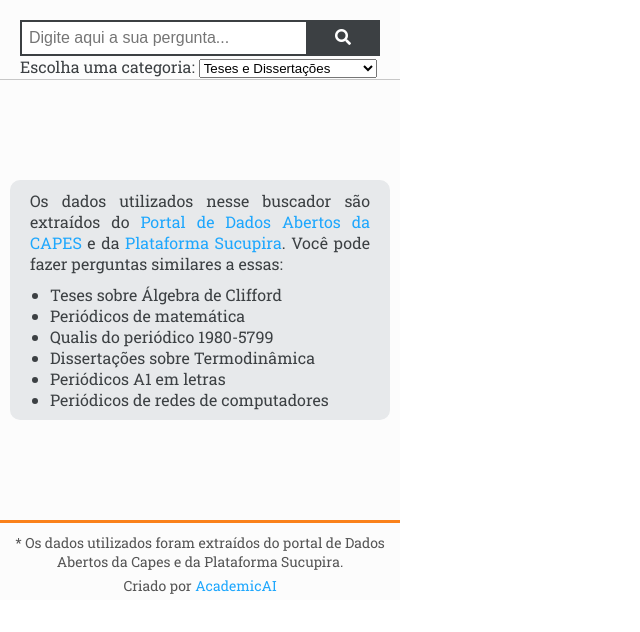
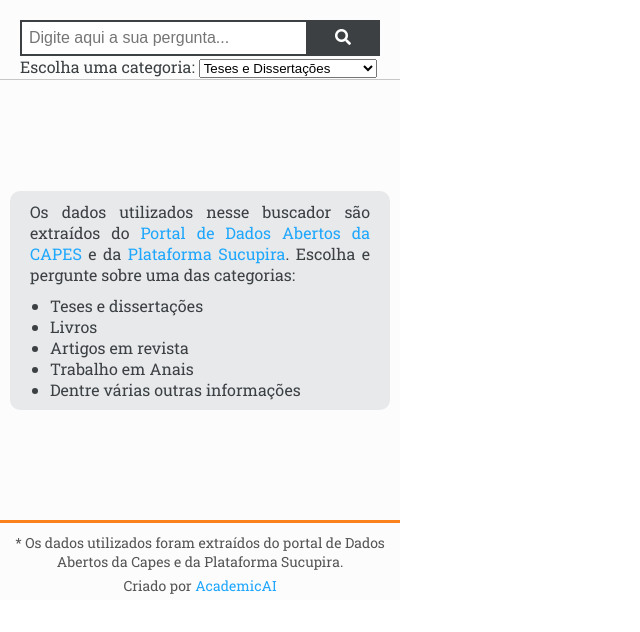
Before and after one commit to ApoenaX/buscador-academico, a React (Create React App) app: page / in a window 1280 px wide. Shown: the top 632 px of the page, without its empty margins (0-640 px from the left). Built offline with nearby package versions, Linux system fonts and the light colour scheme; what miragejs would draw is missing.

Commit message:
:memo: docs: atualizada descrição da ferramenta

```diff
--- a/src/Content.js
+++ b/src/Content.js
@@ -20,17 +20,16 @@ const welcome = (
 				>
 					Plataforma Sucupira
 				</a>
-				. Você pode fazer perguntas similares a essas:
+				. Escolha e pergunte sobre uma das categorias:
 			</p>
 		</div>
 
 		<ul className='examples'>
-			<li>Teses sobre Álgebra de Clifford</li>
-			<li>Periódicos de matemática</li>
-			<li>Qualis do periódico 1980-5799</li>
-			<li>Dissertações sobre Termodinâmica</li>
-			<li>Periódicos A1 em letras</li>
-			<li>Periódicos de redes de computadores</li>
+			<li>Teses e dissertações</li>
+			<li>Livros</li>
+			<li>Artigos em revista</li>
+			<li>Trabalho em Anais</li>
+			<li>Dentre várias outras informações</li>
 		</ul>
 	</section>
 )
```
